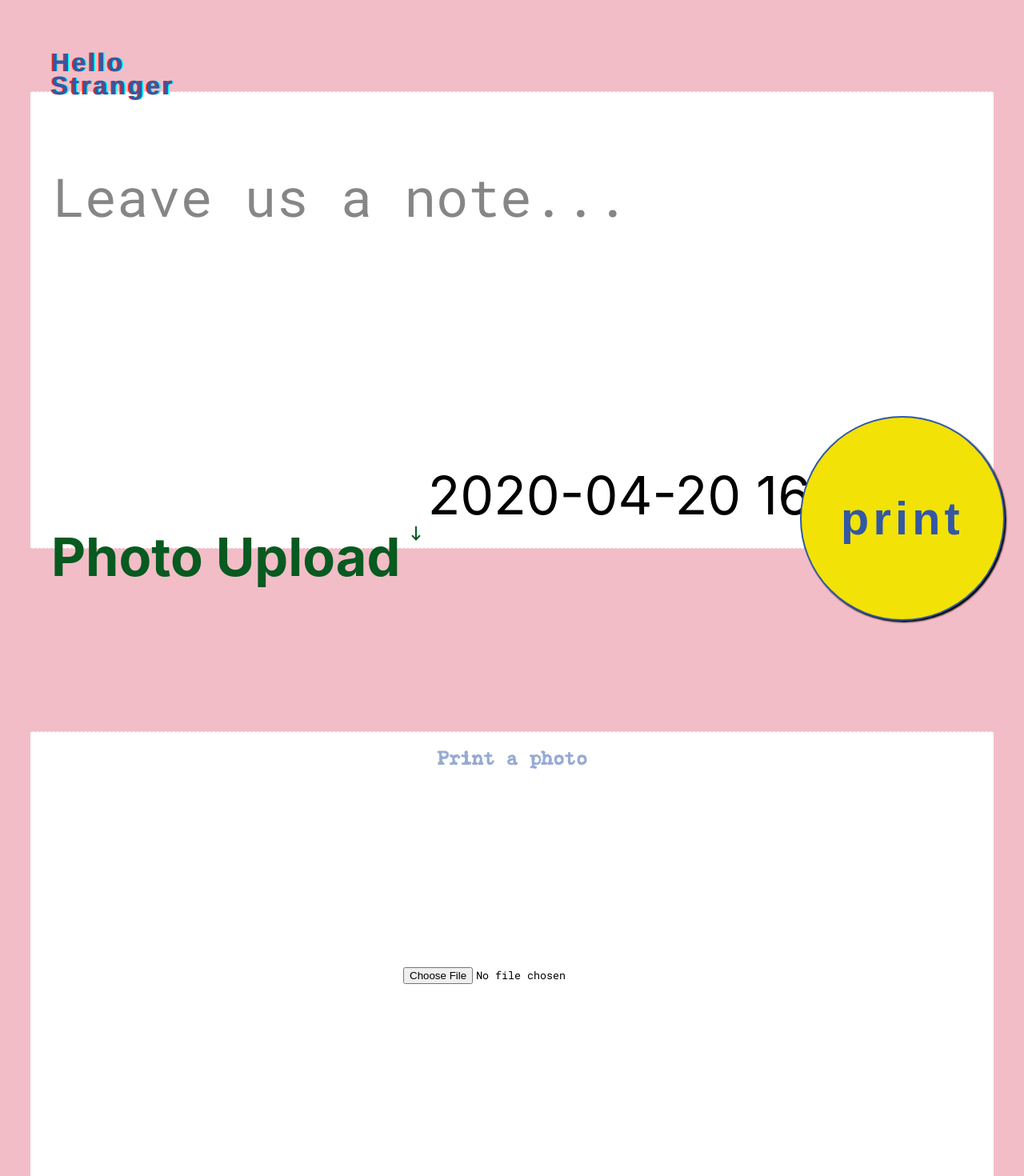
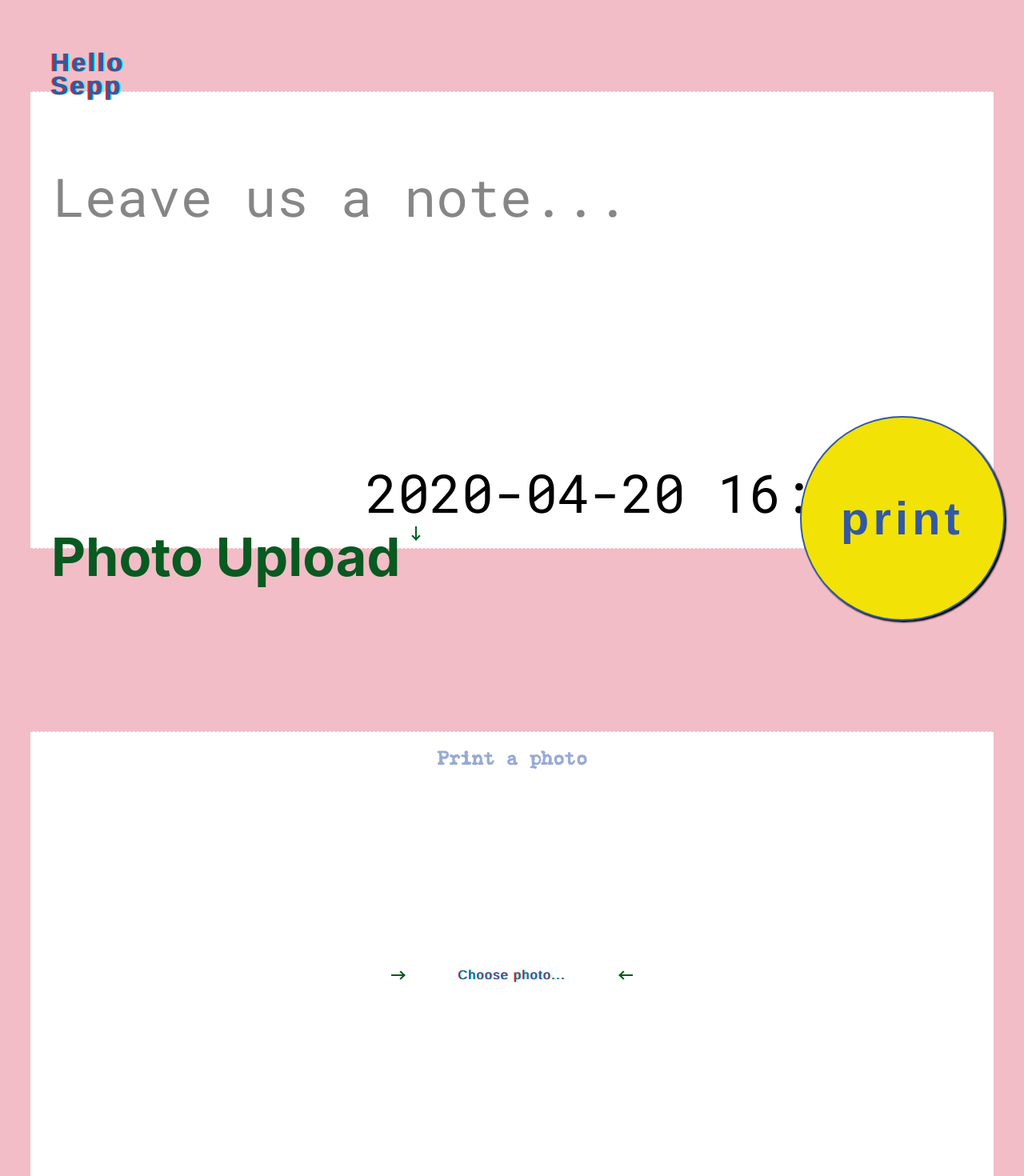
Before and after one commit to overdoz/pi-thermo-pwa, a React (Create React App) app: page / in a window 1280 px wide. Shown: the top 1470 px of the page at 80% size. Built offline with nearby package versions, Linux system fonts and the light colour scheme; the HTML template or start-up script is replaced by a standard one.

Commit message:
animate title

```diff
--- a/src/App.css
+++ b/src/App.css
@@ -1,17 +1,114 @@
-.App {
-  text-align: center;
-  scroll-snap-type: y mandatory;
+form,
+textarea {
+  width: 100%;
+  height: 100%;
+}
+
+section,
+.app {
+  height: 100vh;
   width: 100vw;
-  height: 100vh;
-  background-color: #F2BDC7;
 }
 
 body {
   margin: 0;
 }
 
+.form__textarea,
+.form__upload,
+.page__date {
+  font-family: 'Roboto Mono', monospace;
+}
 
-.child {
+h1,
+label {
+  font-family: "Helvetica Neue", sans-serif;
+  letter-spacing: 0.09em;
+}
+
+h1 {
+  position: fixed;
+  z-index: 5;
+  text-shadow: -0.05em 0 0 #F22613, 0.05em 0 0 #00FFFF;
+  margin: 5vw;
+  text-align: left;
+  line-height: 90%;
+  color: #3258A6;
+}
+
+h2 {
+  font-family: Gabriele, Helvetica, serif;
+  position: absolute;
+  opacity: 0.5;
+  top: 0;
+  color: #3258A6;
+}
+
+p {
+  margin: 0;
+  font-size: 5.2vw;
+}
+
+textarea {
+  overflow: hidden;
+  resize: vertical;
+  opacity: 0.95;
+  border: 0 solid white;
+  background-color: rgba(240, 240, 240, 0.0);
+  z-index: 4;
+  line-height: 5.4vw;
+  overflow-y: scroll;
+  margin-top: 5vw;
+}
+
+textarea:focus, input:focus{
+  outline: none;
+}
+
+section {
+  display: flex;
+  flex-direction: column;
+  justify-content: center;
+  align-items: center;
+  background-color: #F2BDC7;
+}
+
+
+label {
+  cursor: pointer;
+  text-shadow: -0.05em 0 0 #F22613, 0.05em 0 0 #00FFFF;
+  margin: 5vw;
+  text-align: left;
+  line-height: 90%;
+  color: #3258A6;
+}
+
+i {
+  color: #075A20;
+}
+
+form {
+  display: flex;
+  justify-content: center;
+  align-items: center;
+  z-index: 3;
+}
+
+
+.app {
+  text-align: center;
+  scroll-snap-type: y mandatory;
+  background-color: #F2BDC7;
+}
+
+
+#form__upload {
+  opacity: 0;
+  position: absolute;
+  z-index: -1;
+}
+
+.page__shape {
   width: 90%;
   height: 60%;
   padding: 5vw 2vw 2vw 2vw;
@@ -26,138 +123,75 @@ body {
   border-bottom: 1px dashed #F2BDC7;
 }
 
-.date {
+.page__date {
   width: 100%;
   display: flex;
   justify-content: flex-end;
 }
 
-.down {
-  position: absolute;
-  bottom: 0;
-  left: 0;
-  padding: 5vw;
-  color: #075A20;
-  display: flex;
-  flex-direction: row;
-  font-weight: bold;
+.page__arrow {
+  box-sizing: border-box;
+  position: relative;
+  display: block;
+  transform: scale(var(--ggs,1));
+  width: 22px;
+  height: 22px
 }
 
-.arrow1 {
+.page__arrow::after,
+.page__arrow::before {
+  content: "";
+  display: block;
+  box-sizing: border-box;
+  position: absolute;
+  bottom: 4px
+}
+
+.page__arrow::after {
+  width: 8px;
+  height: 8px;
+  border-bottom: 2px solid;
+  border-left: 2px solid;
+  transform: rotate(-45deg);
+  left: 7px
+}
+
+.page__arrow::before {
+  width: 2px;
+  height: 16px;
+  left: 10px;
+  background: currentColor
+}
+
+.page__arrow--down {
   animation: slide1 1s ease-in-out infinite;
   margin-left: 9px;
 }
 
-@keyframes slide1 {
-  0%,
-  100% {
-    transform: translate(0, 0);
-  }
-
-  50% {
-    transform: translate(0, 10px);
-  }
+.page__arrow--right {
+  transform: rotate(90deg);
+  animation: slide2 1s ease-in-out infinite;
 }
 
-i {
-  color: #075A20;
+.page__arrow--left {
+  animation: slide3 1s ease-in-out infinite;
 }
 
-.pic-page {
-  position: relative;
-}
-
-
-form {
-  width: 100%;
-  height: 100%;
-  display: flex;
-  justify-content: center;
-  align-items: center;
-  z-index: 3;
-}
-
-img {
-  width: 100%;
-  height: 100%;
-  position: absolute;
-  z-index: 1;
-  left: 0;
-  opacity: 0.8;
-  border-bottom: 5px dashed #c3c3c3
-}
-
-h1 {
-  position: fixed;
-  z-index: 5;
-  text-shadow: -0.05em 0 0 #F22613, 0.05em 0 0 #00FFFF;
-  font-family: "Helvetica Neue", sans-serif;
-  margin: 5vw;
-  letter-spacing: 0.09em;
-  text-align: left;
-  line-height: 90%;
-  color: #3258A6;
-}
-
-h2 {
-  font-family: Gabriele;
-  position: absolute;
-  opacity: 0.5;
-  position: absolute;
-  top: 0;
-  color: #3258A6;
-}
-
-p {
-  margin: 0;
-  font-size: 5.2vw;
-}
-
-textarea {
-  width: 100%;
-  height: 100%;
-  font-family: 'Roboto Mono', monospace;
-  overflow: hidden;
-  resize: vertical;
-  opacity: 0.95;
-  border: 0px solid white;
-  background-color: rgba(240, 240, 240, 0.0);
-  z-index: 4;
-  line-height: 5.4vw;
-  overflow-y: scroll;
-  margin-top: 5vw;
-}
-
-textarea:focus, input:focus{
-  outline: none;
-}
-
-section {
-  background-color: #F2BDC7;
-
-}
-
-.textField {
-  font-size: 5.2vw;
-
-}
-
-.textarea {
+.form__textarea {
   display: block;
   height: 100%;
   width: 100%;
   overflow: hidden;
   resize: both;
   min-height: 40px;
+  font-size: 5.2vw;
 }
 
-.textarea[contenteditable]:empty::before {
-  content: "Placeholder still possible";
-  color: gray;
+.form__upload {
+  padding: 2em;
 }
 
-
-.inputButton {
+.footer__button {
   position: fixed;
   font-weight: bold;
   right: 3vh;
@@ -174,29 +208,45 @@ section {
   box-shadow: 2px 2px 2px black;
 }
 
-.inputButton:active {
+.footer__button:active {
   box-shadow: 1px 1px 1px black;
   transform: translateY(3px);
 }
 
-section {
-  height: 100vh;
-  width: 100vw;
+.footer__indicator {
+  position: absolute;
+  bottom: 0;
+  left: 0;
+  padding: 5vw;
+  color: #075A20;
   display: flex;
-  flex-direction: column;
-  justify-content: center;
-  align-items: center;
-}
-
-.upload {
-  font-family: 'Roboto Mono', monospace;
-  padding: 2em;
+  flex-direction: row;
+  font-weight: bold;
 }
 
 ::placeholder {
   color: black;
   opacity: 0.5;
 }
+
+@keyframes slide1 {
+  0%,
+  100% { transform: translate(0, 0); }
+  50% { transform: translate(0, 10px); }
+}
+
+@keyframes slide2 {
+  0%,
+  100% { transform: translate(0, 0) rotate(-90deg); }
+  50% { transform: translate(-10px, 0) rotate(-90deg); }
+}
+
+@keyframes slide3 {
+  0%,
+  100% { transform: translate(0, 0) rotate(90deg); }
+  50% { transform: translate(10px, 0) rotate(90deg); }
+}
+
 
 @font-face {
   font-family: 'Gabriele';
@@ -223,34 +273,3 @@ section {
   url('./type2.ttf') format('truetype'),
   url('./type2.ttf') format('svg');
 }
-
-.gg-arrow-down {
-  box-sizing: border-box;
-  position: relative;
-  display: block;
-  transform: scale(var(--ggs,1));
-  width: 22px;
-  height: 22px
-}
-.gg-arrow-down::after,
-.gg-arrow-down::before {
-  content: "";
-  display: block;
-  box-sizing: border-box;
-  position: absolute;
-  bottom: 4px
-}
-.gg-arrow-down::after {
-  width: 8px;
-  height: 8px;
-  border-bottom: 2px solid;
-  border-left: 2px solid;
-  transform: rotate(-45deg);
-  left: 7px
-}
-.gg-arrow-down::before {
-  width: 2px;
-  height: 16px;
-  left: 10px;
-  background: currentColor
-}
--- a/src/App.js
+++ b/src/App.js
@@ -1,7 +1,6 @@
 import React, {Component} from 'react'
 import './App.css'
 import axios from 'axios';
-import paper from './white-construction-paper-texture.jpg';
 
 class App extends Component {
     constructor(props) {
@@ -10,7 +9,6 @@ class App extends Component {
             selectedFile: null,
             text: "",
             name: "Stranger",
-            nextName: "Annalena",
             names: ["Annalena", "Mary", "Sepp", "Thanh", "Stranger"]
         }
 
@@ -18,27 +16,16 @@ class App extends Component {
     }
 
     componentDidMount() {
+        document.getElementById("form__textarea").focus();
         this.animateName();
     }
 
     animateName = () => {
-        // let name = this.state.name;
-        // let count = 0;
-        // let concat = false;
-        // let nextNameLength = this.state.nextName.length;
-        // setInterval(() => {
-        //     if (this.state.name.length > 0 && !concat) {
-        //         this.setState({name: this.state.name.substr(0, this.state.name.length - 1)});
-        //         (this.state.name.length <= 0) ? concat = !concat : concat = true;
-        //     } else if (concat) {
-        //         name = this.state.nextName;
-        //         this.setState({name: this.state.nextName.substr(0, this.state.name.length - 1 - nextNameLength)});
-        //         nextNameLength--;
-        //         if (nextNameLength == 0) {
-        //             concat = !concat;
-        //         }
-        //     }
-        // }, 2000);
+        let count = 0;
+        setInterval(() => {
+            count = (count + 1) % this.state.names.length;
+            this.setState({name: this.state.names[count]})
+        }, 2000)
     };
 
 
@@ -94,40 +81,38 @@ class App extends Component {
     };
 
     render() {
-        const w = "             W \n            WWW\n            WWW\n           WWWWW\n     W     WWWWW     W\n     WWW   WWWWW   WWW\n      WWW  WWWWW  WWW\n       WWW  WWW  WWW\n        WWW WWW WWW\n          WWWWWWW\n       WWWW  |  WWWW\n             |\n             |\n"
-
         return (
-            <div className="App container">
+            <div className="app">
                 <h1>Hello <br/>{this.state.name}</h1>
-                <section className={"text-page"}>
-                    {/*<div className={"arrow-up"}/>*/}
-                    <div className={"child"}>
-                        {/*<img src={paper} alt={"papier"}/>*/}
+                <section>
+                    <div className={"page__shape"}>
                         <form method="POST" action="/">
-                            <textarea name={"text"} wrap={"hard"} cols={"29"} className={"textField textarea resize-ta"}
+                            <textarea name={"text"} wrap={"hard"} cols={"29"} className={"form__textarea"} id={"form__textarea"}
                                       value={this.state.text} onChange={(e) => this.setState({text: e.target.value})}
                                       placeholder={"Leave us a note..."}/>
                         </form>
-                        <div className={"date"}>
+                        <div className={"page__date"}>
                             <p>2020-04-20 16:20:23</p>
                         </div>
                     </div>
-                    <div className={"down"}>
+                    <div className={"footer__indicator"}>
                         <p>Photo Upload</p>
-                        <i className="gg-arrow-down arrow1"></i>
+                        <i className="page__arrow page__arrow--down"/>
                     </div>
                 </section>
-                <section className={"pic-page"}>
-                    <div className={"child"}>
-                        {/*<img src={paper} alt={"papier"}/>*/}
+                <section>
+                    <div className={"page__shape"}>
                         <h2>Print a photo</h2>
                         <form method="POST" action="" encType='multipart/form-data'>
-                            <input className={"upload"} uwfileinput type="file" accept={".jpeg,.jpg,.png,.gif"}
+                            <i className="page__arrow page__arrow--right"/>
+                            <label htmlFor="form__upload">Choose photo...</label>
+                            <input className={"form___upload"} uwfileinput type="file" accept={".jpeg,.jpg,.png,.gif"} id="form__upload"
                                    capture={"camera"} name={"file"} onChange={this.onChangeHandler}/>
+                            <i className="page__arrow page__arrow--left"/>
                         </form>
                     </div>
                 </section>
-                <input className={"inputButton"} type="submit" value="print" onClick={this.onClickHandler}/>
+                <input className={"footer__button"} type="submit" value="print" onClick={this.onClickHandler}/>
             </div>
         )
     }
```
Also changed, not shown: src/white-construction-paper-texture.jpg (deleted).
